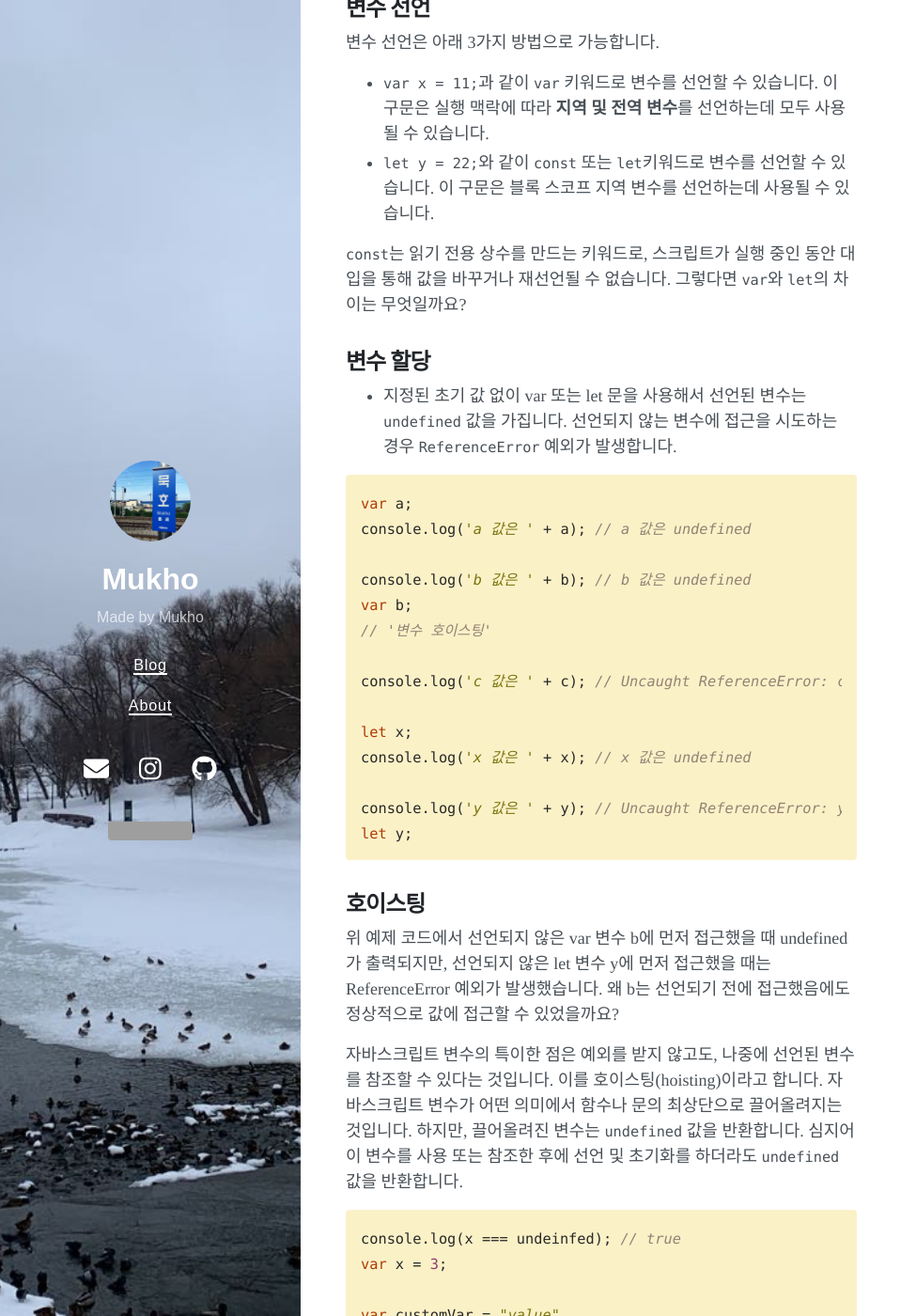
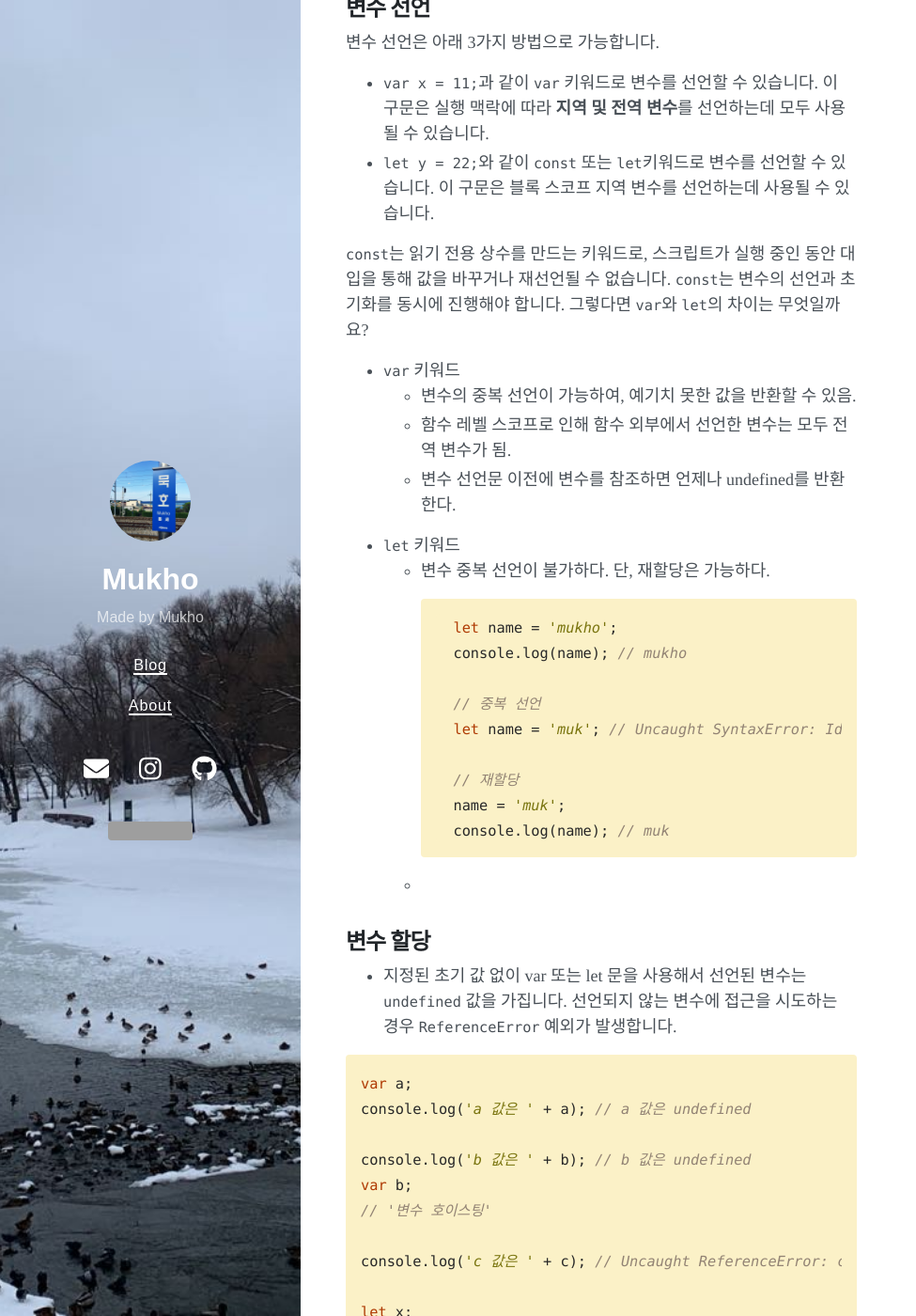
Before and after one commit to mukhoplus/mukhoplus.github.io, a Jekyll site: the page built from _posts/2022-08-20-[JavaScript] var, let, const.md, in a window 1280 px wide and 1400 px high, scrolled down 850 px. Shown: the whole window at 94% size, without its empty margins (0-975 px from the left). Built offline with Jekyll 4.4.1, drawn with Linux system fonts in a browser that asks for light colours; nearby versions of some CDN libraries; our own code applies the rules of GitHub Pages for plain Markdown files; comment, search, counter and statistics services are not loaded; grey boxes are pictures that could not be loaded.

Commit message:
Update post

````diff
--- a/_posts/2022-08-20-[JavaScript] var, let, const.md
+++ b/_posts/2022-08-20-[JavaScript] var, let, const.md
@@ -31,8 +31,28 @@ toc:  true
 - ``var x = 11;``과 같이 ``var`` 키워드로 변수를 선언할 수 있습니다. 이 구문은 실행 맥락에 따라 **지역 및 전역 변수**를 선언하는데 모두 사용될 수 있습니다.
 - ``let y = 22;``와 같이 ``const`` 또는 ``let``키워드로 변수를 선언할 수 있습니다. 이 구문은 블록 스코프 지역 변수를 선언하는데 사용될 수 있습니다.
 
-``const``는 읽기 전용 상수를 만드는 키워드로, 스크립트가 실행 중인 동안 대입을 통해 값을 바꾸거나 재선언될 수 없습니다. 그렇다면 ``var``와 ``let``의 차이는 무엇일까요?
+``const``는 읽기 전용 상수를 만드는 키워드로, 스크립트가 실행 중인 동안 대입을 통해 값을 바꾸거나 재선언될 수 없습니다. ``const``는 변수의 선언과 초기화를 동시에 진행해야 합니다.
+그렇다면 ``var``와 ``let``의 차이는 무엇일까요?
+- ``var`` 키워드
+    - 변수의 중복 선언이 가능하여, 예기치 못한 값을 반환할 수 있음.
+    - 함수 레벨 스코프로 인해 함수 외부에서 선언한 변수는 모두 전역 변수가 됨.
+    - 변수 선언문 이전에 변수를 참조하면 언제나 undefined를 반환한다.
+- ``let`` 키워드
+    - 변수 중복 선언이 불가하다. 단, 재할당은 가능하다.
 
+        ```javascript
+        let name = 'mukho';
+        console.log(name); // mukho
+
+        // 중복 선언
+        let name = 'muk'; // Uncaught SyntaxError: Identifier 'name' has already been declared.
+
+        // 재할당
+        name = 'muk';
+        console.log(name); // muk
+        ```
+
+    -
 
 ## 변수 할당
 
@@ -78,7 +98,6 @@ var customVar = "value"
 
 함수도 호이스팅됩니다. 단, 함수 선언(``function func(){}``)은 호이스팅이 되지만 함수 표현식(``var func = function(){}``)은 호이스팅되지 않습니다.
 
-
 ## 참고
 
 - [문법과 자료형](https://developer.mozilla.org/ko/docs/Web/JavaScript/Guide/Grammar_and_types)
````
Also changed, not shown: other parts of _posts/2022-08-20-[JavaScript] var, let, const.md (+2 -2 lines).
